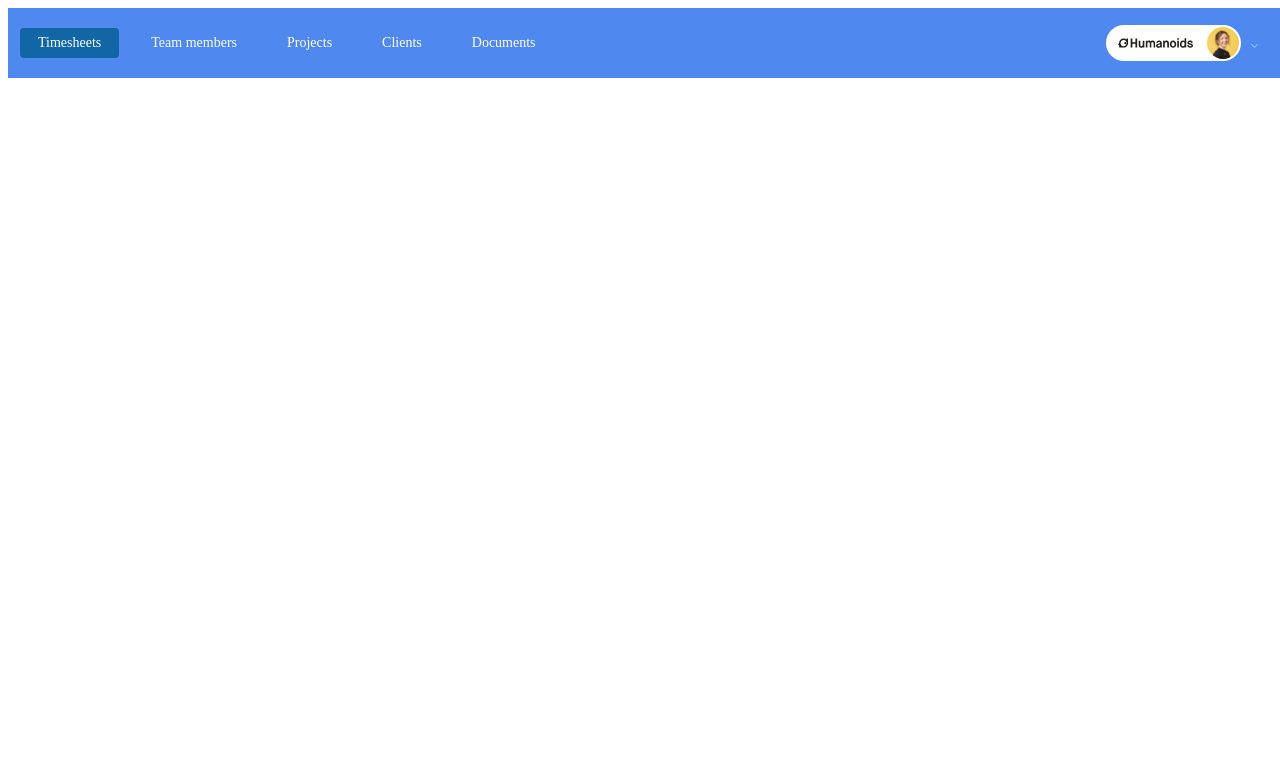
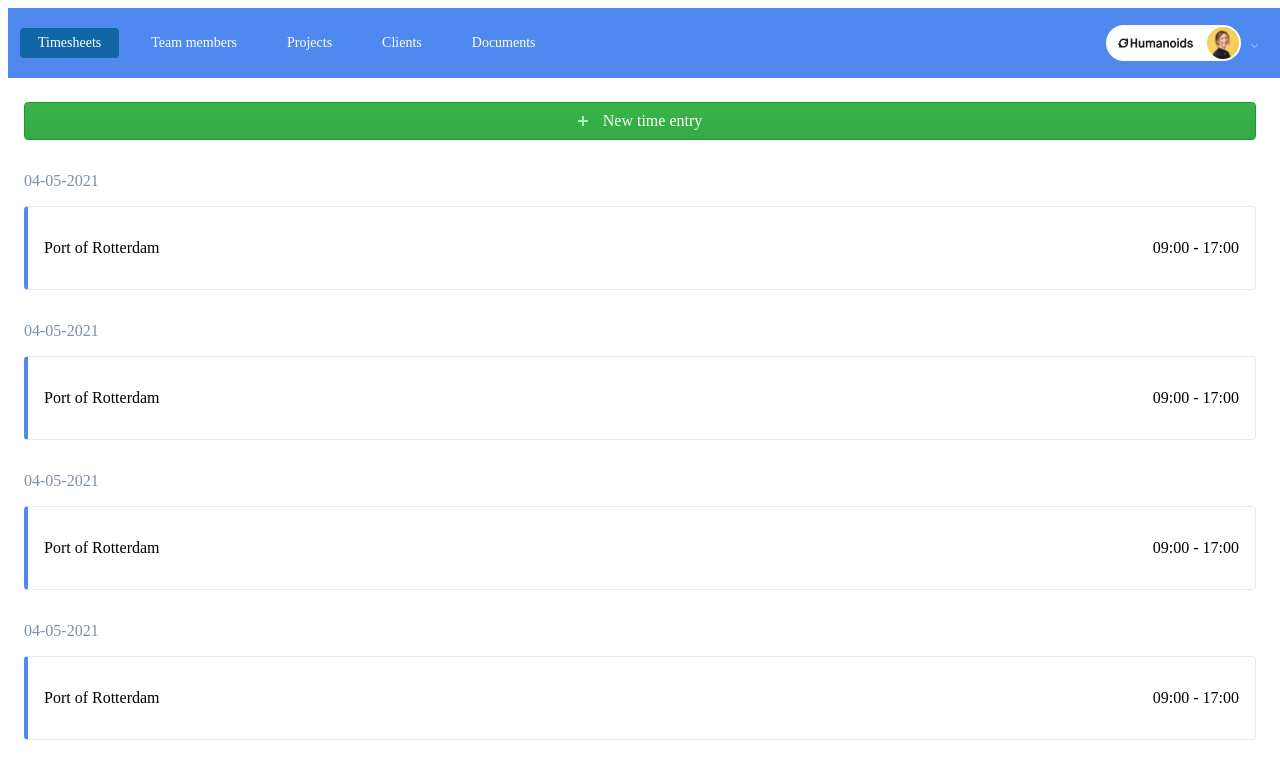
Before and after one commit to humanoidsbv/team-awesome-amijs, a Next.js app: page / in a window 1280 px wide. Shown: the top 778 px of the page. Built offline with nearby package versions, Linux system fonts and the light colour scheme.

Commit message:
Add time entries

```diff
--- a/pages/index.js
+++ b/pages/index.js
@@ -1,8 +1,20 @@
+import AddTimeEntry from '../src/components/AddTimeEntry';
 import Header from '../src/components/Header';
+import TimeEntry from '../src/components/TimeEntry';
 
 function HomePage() {
     return (
+        <>
         <Header />
+        <AddTimeEntry />
+        <TimeEntry />
+
+        <TimeEntry />
+        <TimeEntry />
+
+        <TimeEntry />
+        </>
     );
 }
+
 export default HomePage;
--- /dev/null
+++ b/src/components/AddTimeEntry.jsx
@@ -0,0 +1,14 @@
+import * as Styled from '../components/AddTimeEntry.styled';
+
+import PlusIcon from '../../public/assets/plus-icon.svg';
+
+function AddTimeEntry () {
+    return (
+        <Styled.NewEntryButton>
+            <PlusIcon />
+            <p>New time entry</p>
+        </Styled.NewEntryButton>
+    );
+}
+
+export default AddTimeEntry;
--- /dev/null
+++ b/src/components/AddTimeEntry.styled.js
@@ -0,0 +1,17 @@
+import styled from 'styled-components';
+
+export const NewEntryButton = styled.div`
+    align-items: center;
+    background-image: linear-gradient(to bottom, #39b54a, #34aa44 98%);
+    border-radius: 4px;
+    border: solid 1px #249533;
+    color: #ffffff;
+    display: flex;
+    height: 36px;
+    justify-content: center;
+    margin: 24px 16px 0 16px;
+
+    svg {
+        margin: 0 15px 0 0;
+    }
+`
--- a/src/components/Header.jsx
+++ b/src/components/Header.jsx
@@ -8,14 +8,14 @@ import CrossIcon from '../../public/assets/shape.svg';
 
 function Header() {
 
-    const [isOpen, setIsOpen] = useState(false);
+    const [isOpen, setIsOpen] = useState(true);
     const handleClick = () => setIsOpen(!isOpen);
 
     return(
         <Styled.Header isOpen={isOpen}>
             <Styled.Title>team awesome</Styled.Title>
             <Styled.Button onClick={handleClick}>
-                {isOpen ? <CrossIcon /> : <HamburgerIcon />}
+                {isOpen ? <HamburgerIcon /> : <CrossIcon /> }
             </Styled.Button>
             <Navigation isOpen={isOpen} />
             <AccountButton />
--- /dev/null
+++ b/src/components/TimeEntry.jsx
@@ -0,0 +1,17 @@
+import * as Styled from '../components/TimeEntry.styled'
+
+function TimeEntry() {
+    return (
+        <Styled.EntryWrapper>
+            <Styled.EntryDate>
+                <p>04-05-2021</p>
+            </Styled.EntryDate>
+            <Styled.Entry>
+                <p>Port of Rotterdam</p>
+                <p>09:00 - 17:00</p>
+            </Styled.Entry>
+        </Styled.EntryWrapper>
+    )
+};
+
+export default TimeEntry;
--- /dev/null
+++ b/src/components/TimeEntry.styled.js
@@ -0,0 +1,27 @@
+import styled from 'styled-components';
+
+export const EntryWrapper = styled.div`
+    margin: 32px 16px 0 16px;
+
+    &:last-child {
+        margin: 32px 16px;
+    }
+`
+
+export const Entry = styled.div`
+    align-items: center;
+    background-color: #ffffff;
+    border-radius: 4px;
+    border: solid 1px #e6eaee;
+    border-left: solid 4px #4f88ef;
+    display: flex;
+    font-size: 16px;
+    height: 82px;
+    justify-content: space-between;
+    padding: 0 16px;
+`
+
+export const EntryDate = styled.div`
+    font-size: 16px;
+    color: #7f8fa4;
+`
```
Also changed, not shown: public/assets/plus-icon.svg (added).
